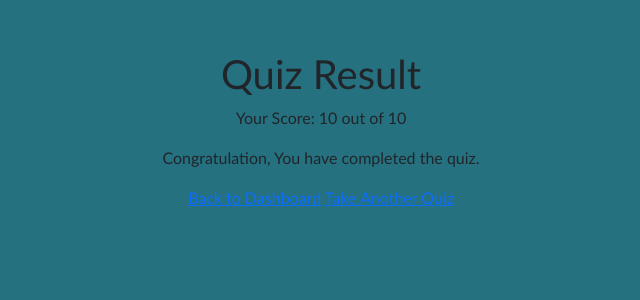
After one commit to naty1914/quiz-app, a Flask app: page /quiz/1/result in a window 1280 px wide. The commit adds this page. Shown: the top 300 px of the page, without its empty margins (319-959 px from the left). Run offline with Flask 3, Linux system fonts and the light colour scheme; a user stored in the database is signed in; tables that the repository leaves empty hold one stand-in row (values such as "Sample post").

Commit message:
Add result page  and route  for  displaying quiz scores

```diff
--- a/app/app.py
+++ b/app/app.py
@@ -109,7 +109,18 @@ def submit_quiz(quiz_id):
     db.session.add(result)
     db.session.commit()
     print(f'You scored {score} out of {total_questions}!')
-    return redirect(url_for('app.dashboard'))
+    return redirect(url_for('app.result', quiz_id=quiz_id))
+
+@app.route('/quiz/<int:quiz_id>/result')
+@login_required
+def result(quiz_id):
+    """It displays the result of a quiz"""
+    result = QuizResult.query.filter_by(user_id=current_user.id, quiz_id=quiz_id).order_by(QuizResult.id.desc()).first()
+
+    if not result:
+        return redirect(url_for('app.dashboard'))
+    return render_template('result.html', result=result)
+
 
 if __name__ == '__main__':
     from app import create_app
--- a/app/static/script.js
+++ b/app/static/script.js
@@ -15,5 +15,4 @@ function countdown() {
   }
 
 }
-
 countdown();
--- a/app/templates/login.html
+++ b/app/templates/login.html
@@ -3,9 +3,9 @@
 <head>
     <meta charset="UTF-8">
     <meta name="viewport" content="width=device-width, initial-scale=1.0">
-        <link href="https://cdn.jsdelivr.net/npm/bootstrap@5.3.3/dist/css/bootstrap.min.css" rel="stylesheet" integrity="sha384-QWTKZyjpPEjISv5WaRU9OFeRpok6YctnYmDr5pNlyT2bRjXh0JMhjY6hW+ALEwIH" crossorigin="anonymous">
-        <link rel="stylesheet" href="{{ url_for('static', filename='style.css') }}">
     <title>Login page</title>
+    <link href="https://cdn.jsdelivr.net/npm/bootstrap@5.3.3/dist/css/bootstrap.min.css" rel="stylesheet" integrity="sha384-QWTKZyjpPEjISv5WaRU9OFeRpok6YctnYmDr5pNlyT2bRjXh0JMhjY6hW+ALEwIH" crossorigin="anonymous">
+    <link rel="stylesheet" href="{{ url_for('static', filename='style.css') }}">
 </head>
 <body>
     <div class="container">
--- /dev/null
+++ b/app/templates/result.html
@@ -0,0 +1,21 @@
+<!DOCTYPE html>
+<html lang="en">
+<head>
+    <meta charset="UTF-8">
+    <meta name="viewport" content="width=device-width, initial-scale=1.0">
+    <title>Quiz Result</title>
+    <link href="https://cdn.jsdelivr.net/npm/bootstrap@5.3.3/dist/css/bootstrap.min.css" rel="stylesheet" integrity="sha384-QWTKZyjpPEjISv5WaRU9OFeRpok6YctnYmDr5pNlyT2bRjXh0JMhjY6hW+ALEwIH" crossorigin="anonymous">
+    <link rel="stylesheet" href="{{ url_for('static', filename='style.css') }}">
+</head>
+<body>
+    <h1> Quiz Result</h1>
+    <p> Your Score: {{ result.score }} out of {{ result.total_questions }}</p>
+
+    {% if result.score == result.total_questions %}
+    <p> Congratulation, You have completed the quiz. </p>
+    {% endif %}
+
+    <a href="{{ url_for('app.dashboard') }}">Back to Dashboard</a>
+    <a href="{{ url_for('app.quizzes') }}" >Take Another Quiz</a>
+</body>
+</html>
```
